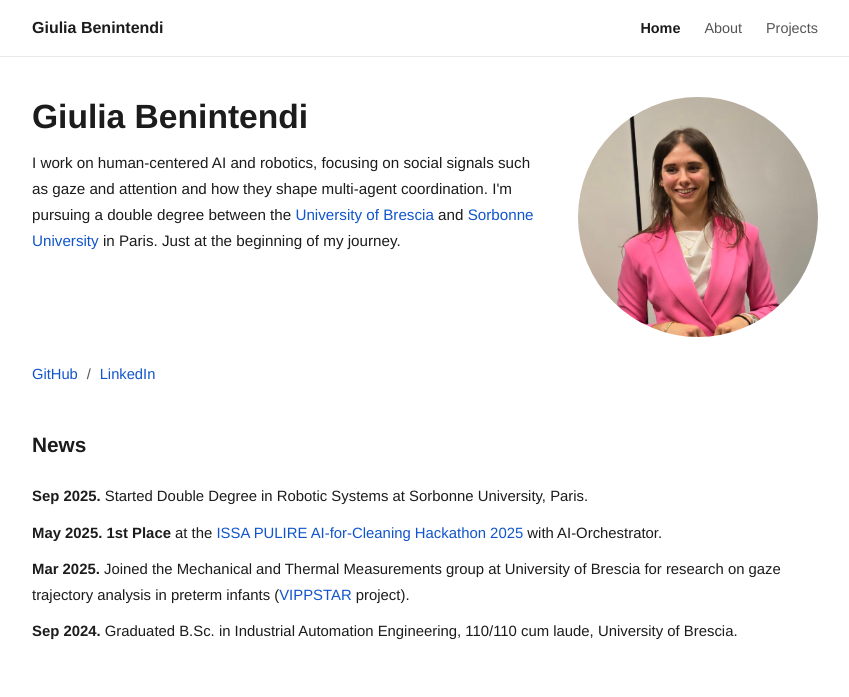
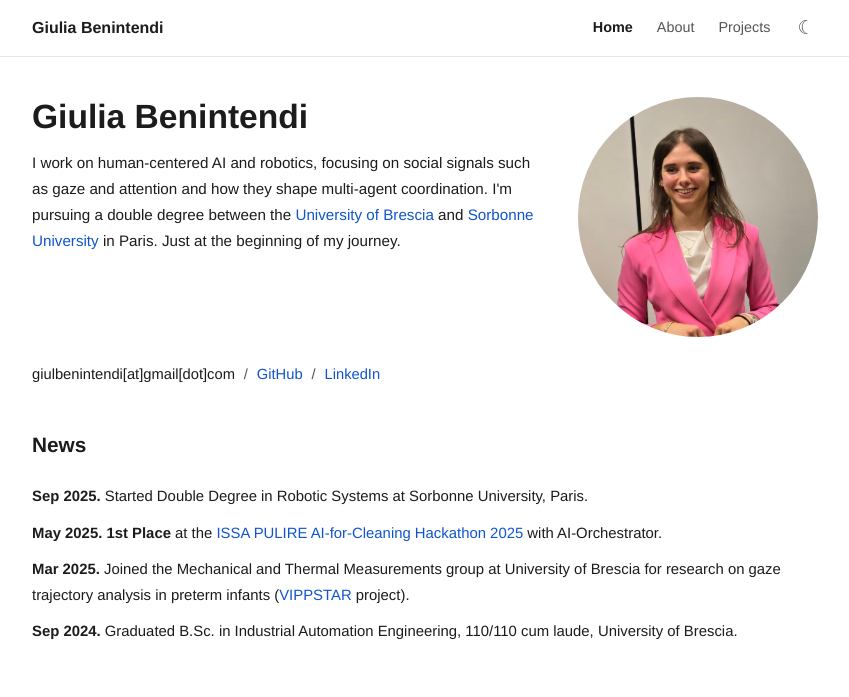
Before and after one commit to giuliabenintendi/giuliabenintendi.github.io, a Jekyll site: the page built from index.html, in a window 1280 px wide and 1400 px high. Shown: the top 697 px of the window, without its empty margins (215-1064 px from the left). Built offline with Jekyll 4.4.1, drawn with Linux system fonts in a browser that asks for light colours.

Commit message:
Add dark/light mode toggle and obfuscated email
- Moon/sun icon in nav, respects system preference, persists in localStorage
- Email displayed as giulbenintendi[at]gmail[dot]com to avoid spam bots

Co-Authored-By: Claude Opus 4.6 <noreply@anthropic.com>

```diff
--- a/_layouts/default.html
+++ b/_layouts/default.html
@@ -6,6 +6,14 @@
   <title>{{ page.title | default: site.title }}</title>
   <meta name="description" content="{{ site.description }}">
   <link rel="stylesheet" href="{{ '/assets/css/style.css' | relative_url }}">
+  <script>
+    (function() {
+      var theme = localStorage.getItem('theme');
+      if (theme === 'dark' || (!theme && window.matchMedia('(prefers-color-scheme: dark)').matches)) {
+        document.documentElement.setAttribute('data-theme', 'dark');
+      }
+    })();
+  </script>
   {% seo %}
 </head>
 <body>
@@ -16,6 +24,7 @@
         <a href="{{ '/' | relative_url }}" {% if page.url == '/' %}class="active"{% endif %}>Home</a>
         <a href="{{ '/about' | relative_url }}" {% if page.url == '/about/' %}class="active"{% endif %}>About</a>
         <a href="{{ '/projects' | relative_url }}" {% if page.url == '/projects/' %}class="active"{% endif %}>Projects</a>
+        <button class="theme-toggle" aria-label="Toggle dark mode">&#9790;</button>
       </div>
     </div>
   </nav>
@@ -27,5 +36,25 @@
   <footer class="footer">
     <p>&copy; {{ 'now' | date: "%Y" }} Giulia Benintendi</p>
   </footer>
+
+  <script>
+    var toggle = document.querySelector('.theme-toggle');
+    function updateIcon() {
+      var isDark = document.documentElement.getAttribute('data-theme') === 'dark';
+      toggle.innerHTML = isDark ? '&#9788;' : '&#9790;';
+    }
+    updateIcon();
+    toggle.addEventListener('click', function() {
+      var isDark = document.documentElement.getAttribute('data-theme') === 'dark';
+      if (isDark) {
+        document.documentElement.removeAttribute('data-theme');
+        localStorage.setItem('theme', 'light');
+      } else {
+        document.documentElement.setAttribute('data-theme', 'dark');
+        localStorage.setItem('theme', 'dark');
+      }
+      updateIcon();
+    });
+  </script>
 </body>
 </html>
--- a/assets/css/style.css
+++ b/assets/css/style.css
@@ -12,7 +12,18 @@
   --bg: #fff;
   --bg-subtle: #f5f5f5;
   --border: #e8e8e8;
+  --nav-bg: rgba(255, 255, 255, 0.97);
   --max-width: 850px;
+}
+
+[data-theme="dark"] {
+  --text: #e4e4e4;
+  --text-secondary: #a0a0a0;
+  --accent: #6ea8fe;
+  --bg: #161616;
+  --bg-subtle: #222;
+  --border: #333;
+  --nav-bg: rgba(22, 22, 22, 0.97);
 }
 
 html {
@@ -41,7 +52,7 @@ a:hover {
   border-bottom: 1px solid var(--border);
   position: sticky;
   top: 0;
-  background: rgba(255, 255, 255, 0.97);
+  background: var(--nav-bg);
   backdrop-filter: blur(8px);
   z-index: 100;
 }
@@ -83,6 +94,21 @@ a:hover {
   color: var(--text);
   font-weight: 700;
   text-decoration: none;
+}
+
+/* ── Theme Toggle ── */
+.theme-toggle {
+  background: none;
+  border: none;
+  cursor: pointer;
+  font-size: 1.2rem;
+  padding: 0.2rem;
+  line-height: 1;
+  color: var(--text-secondary);
+  transition: color 0.2s;
+}
+.theme-toggle:hover {
+  color: var(--text);
 }
 
 /* ── Main Content ── */
--- a/index.html
+++ b/index.html
@@ -18,6 +18,8 @@ title: Giulia Benintendi
 </div>
 
 <div class="social-links">
+  giulbenintendi[at]gmail[dot]com
+  <span class="sep">/</span>
   <a href="https://github.com/giuliabenintendi" target="_blank">GitHub</a>
   <span class="sep">/</span>
   <a href="https://linkedin.com/in/giuliabenintendi" target="_blank">LinkedIn</a>
```
